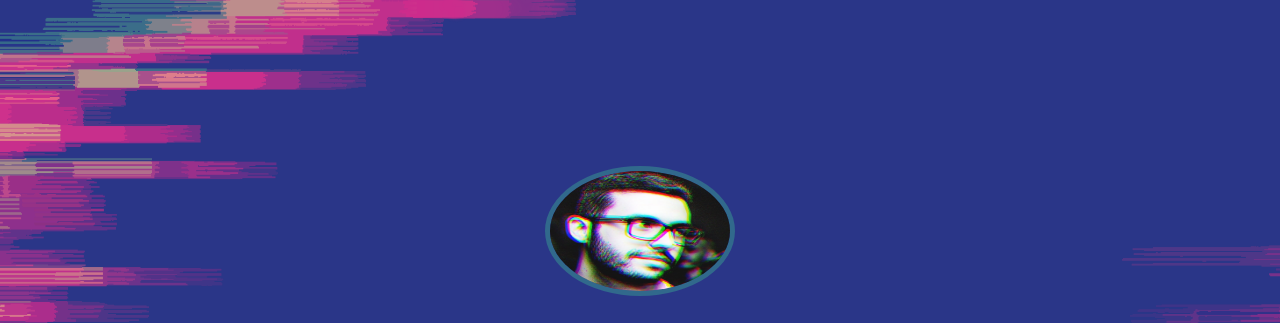
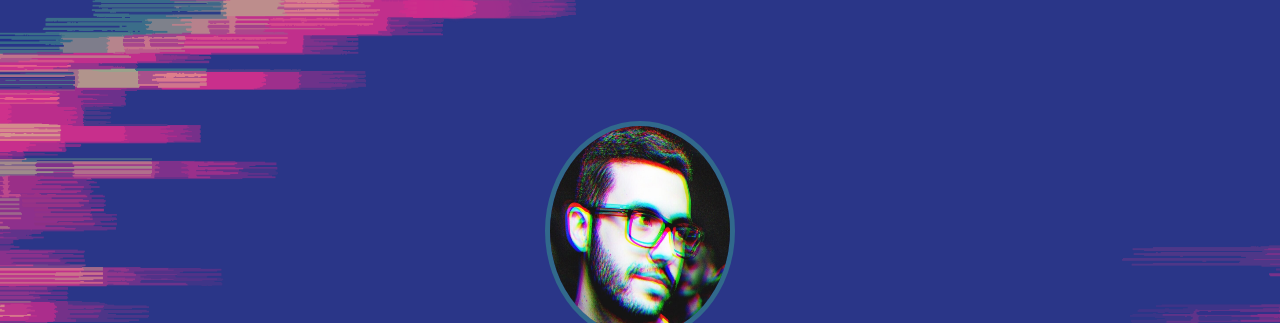
Before and after one commit to juliofortunato/juliofortunato.github.io, a plain HTML site: page index.html in a window 1280 px wide. Shown: the top 323 px of the page. Drawn offline with Linux system fonts and the light colour scheme; a web font is replaced by a local one.

Commit message:
Update index.html

```diff
--- a/index.html
+++ b/index.html
@@ -28,7 +28,7 @@
 </head>
 <body>
   <div class="container">
-    <img class="picture" src="assets/images/julio.jpg" alt="" width="120" height="120">
+    <img class="picture" src="assets/images/julio.jpg" alt="" width="210" height="210">
     <h1 class="title">Julio Fortunato</h1>
     <p class="description">
       Hello! My name is Julio, and I’m a Brazil-based web developer. Currently I’m working mostly with
```
